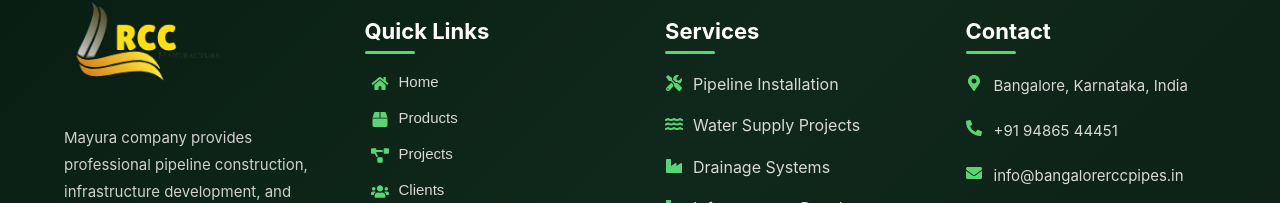
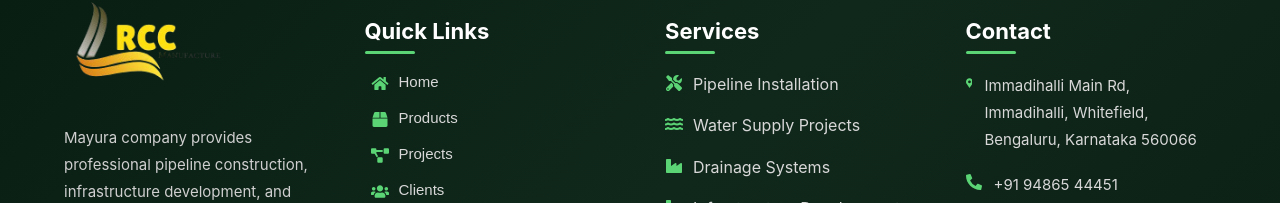
Before and after one commit to devfrontlinetech/bangalorerccpipes, a React (Create React App) app: page / in a window 1280 px wide. Shown: the part 7214-7417 px from the top of the page. Built offline with nearby package versions, Linux system fonts and the light colour scheme.

Commit message:
modified

```diff
--- a/src/components/layout/footer/footer.jsx
+++ b/src/components/layout/footer/footer.jsx
@@ -125,7 +125,8 @@ const Footer = () => {
 
           <p>
             <FaMapMarkerAlt className="footer-icon" />
-            Bangalore, Karnataka, India
+            Immadihalli Main Rd, Immadihalli, Whitefield, Bengaluru, Karnataka
+            560066
           </p>
 
           <p>
```
